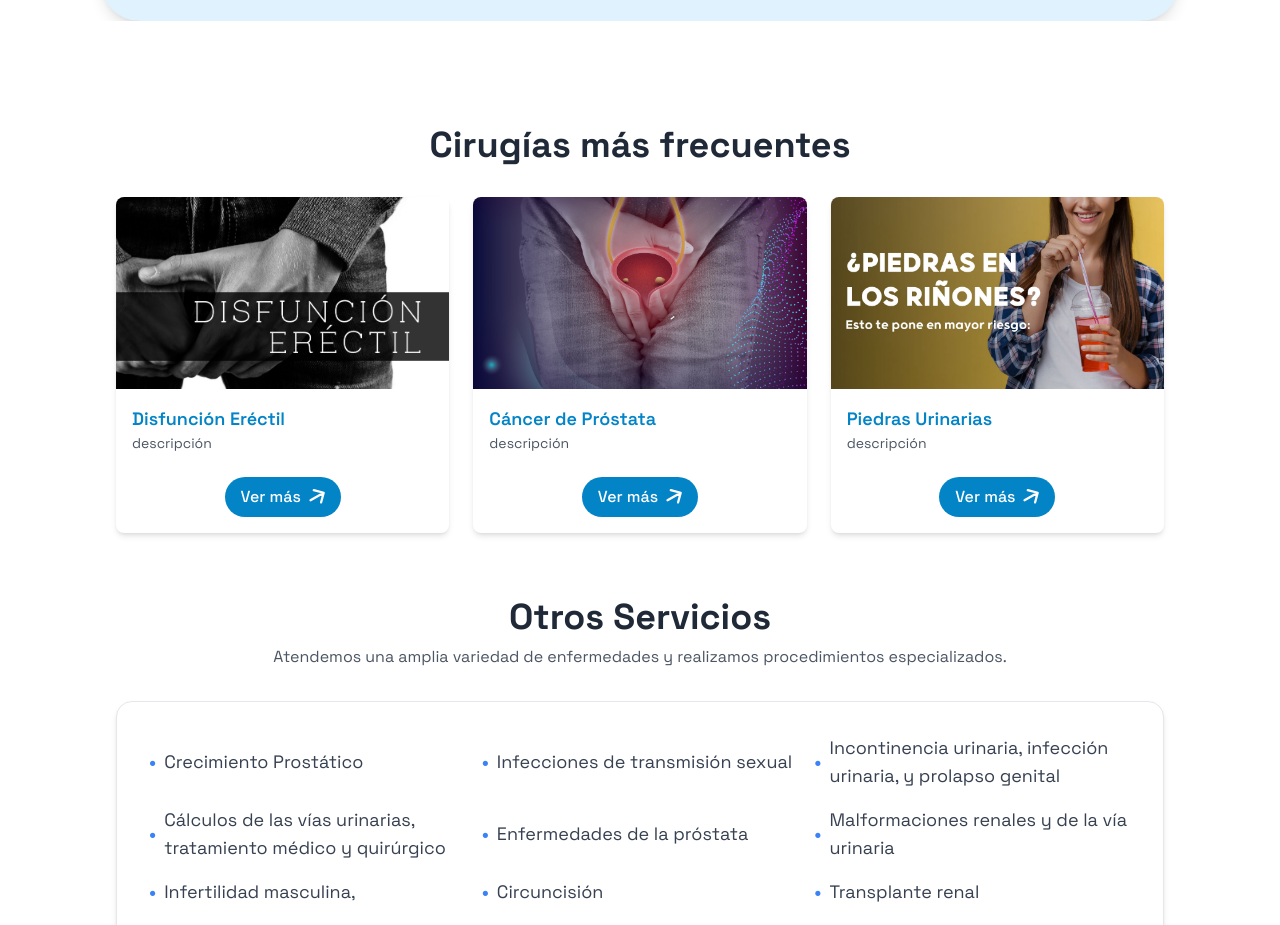
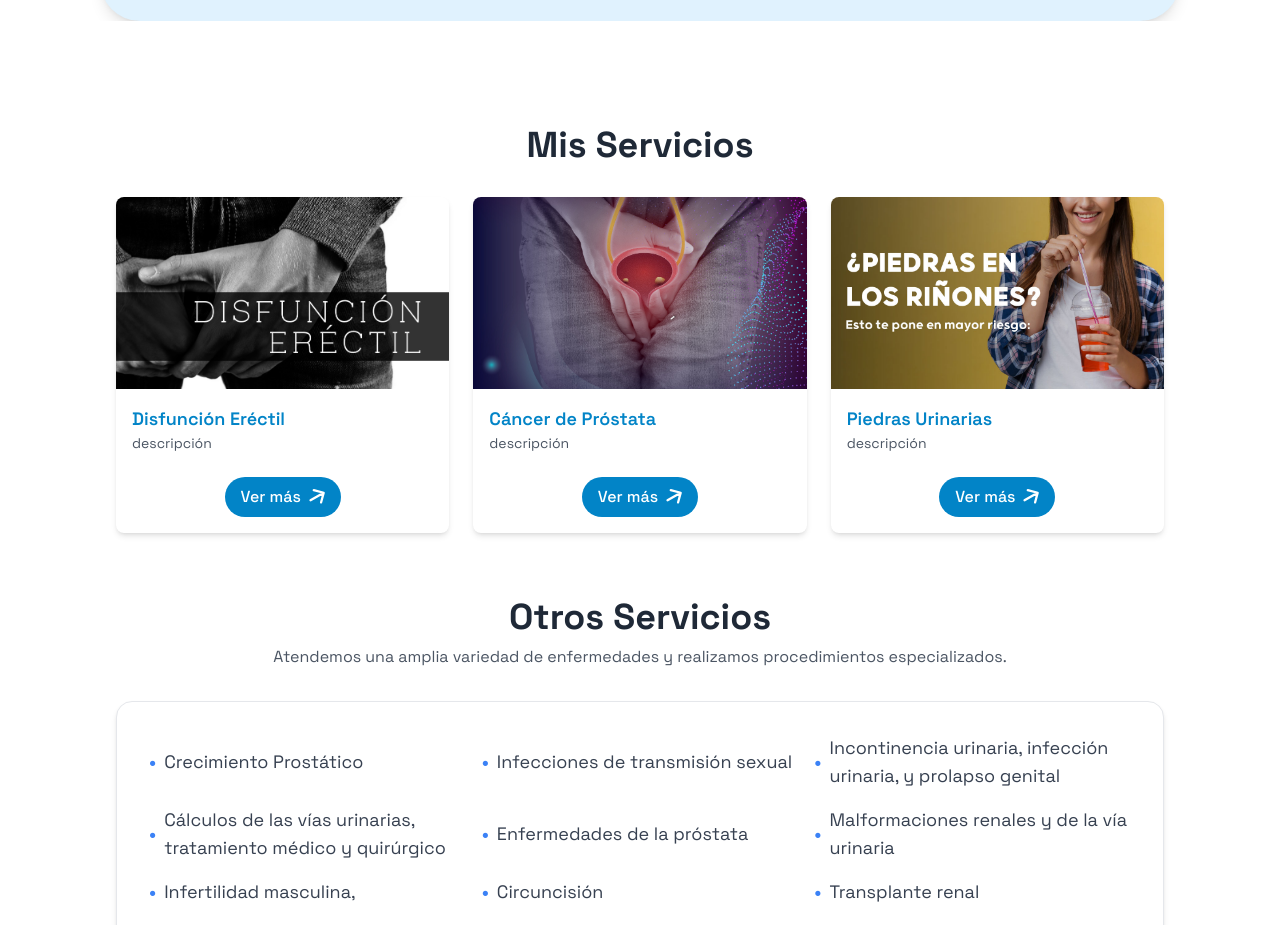
Before and after one commit to Irwingduran/react-tem6, a React (Vite) app: page / in a window 1280 px wide. Shown: the part 1560-2485 px from the top of the page. Built offline with nearby package versions, Linux system fonts and the light colour scheme.

Commit message:
Update SurgeriesGrid.jsx

```diff
--- a/src/components/SurgeriesGrid.jsx
+++ b/src/components/SurgeriesGrid.jsx
@@ -44,7 +44,7 @@
   return (
     <div className="bg-white py-10 px-4">
      <div className="text-center mb-8 mt-16">
-                <h2 className="text-4xl font-bold text-gray-800">Cirugías más frecuentes</h2>
+                <h2 className="text-4xl font-bold text-gray-800">Mis Servicios</h2>
             </div>
       <div className="grid grid-cols-1 md:grid-cols-3 gap-6 max-w-6xl mx-auto">
         {surgeries.map((surgery, index) => (
```
